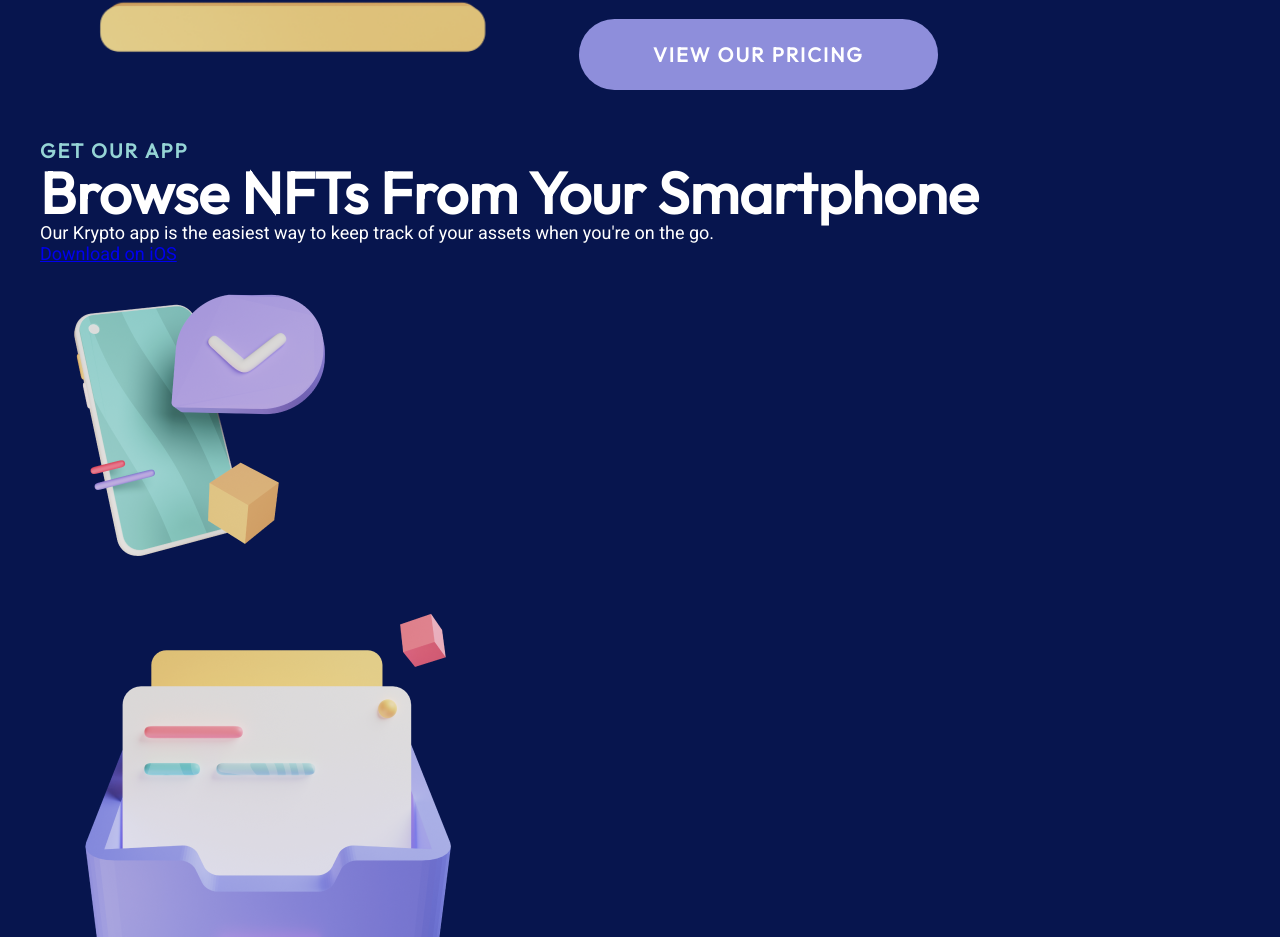
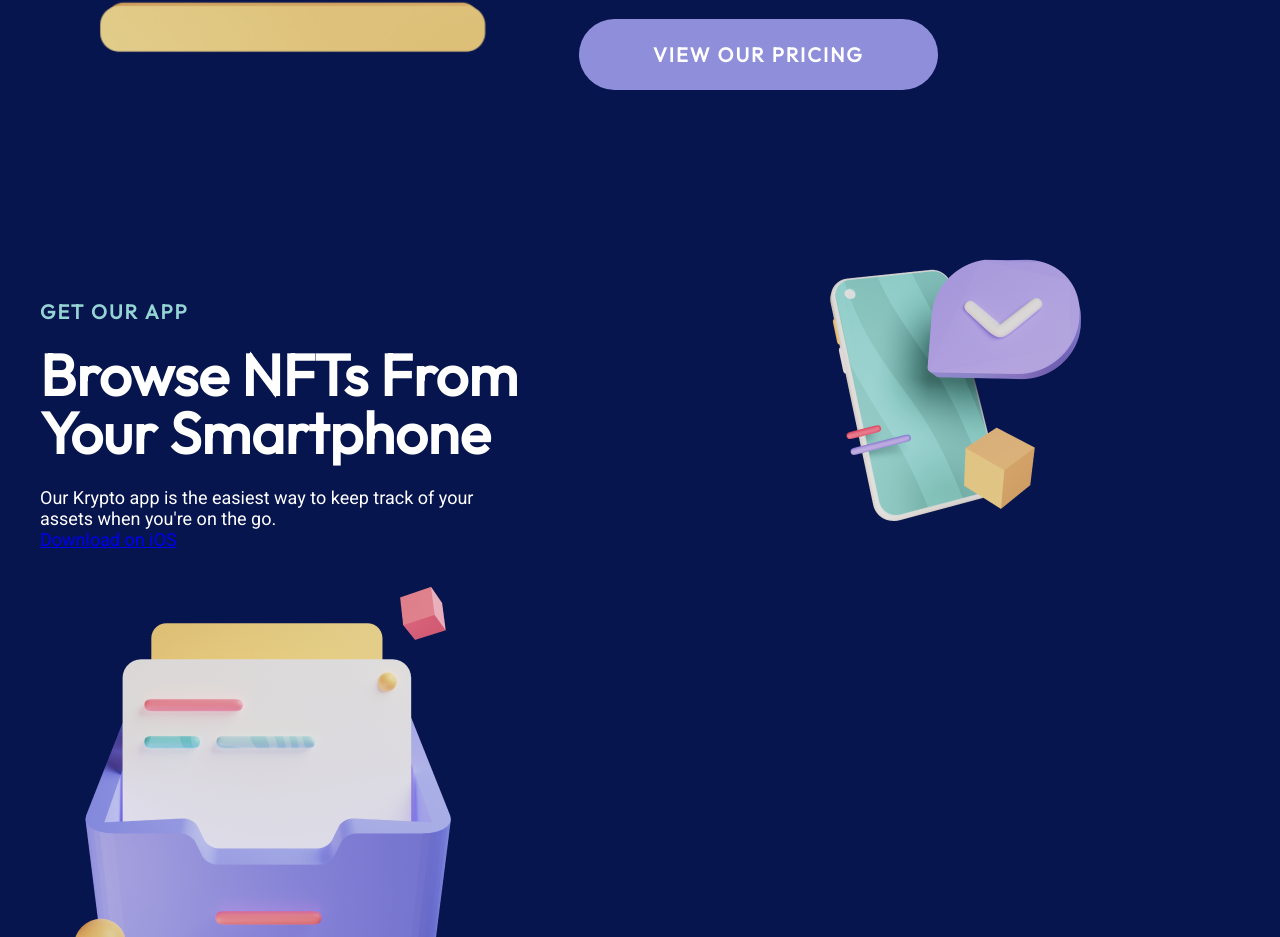
Before and after one commit to NJIT-WIS/nft-site-amm0116, a website: page docs/index.html in a window 1280 px wide. Shown: the part 1466-2403 px from the top of the page. Drawn offline with Linux system fonts and the light colour scheme.

Commit message:
Apply positional styling to app section

```diff
--- a/docs/css/main.css
+++ b/docs/css/main.css
@@ -234,6 +234,30 @@
     width: 507px;
 }
 
+/* App Section Styling */
+
+#app {
+    margin-top: 84px;
+    display: flex;
+    align-items: center;
+    justify-content: space-between;
+    width: 1065px;
+}
+
+#app .section-top {
+    margin-top: 77px;
+}
+
+#app h2 {
+    margin-top: 21px;
+    width: 538px;
+}
+
+#app p {
+    margin-top: 25px;
+    width: 435px;
+}
+
 /* Testimonial Card Styling */
 
 .testimonials-header {
```
